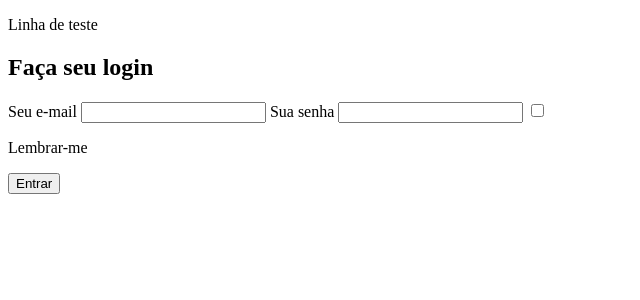
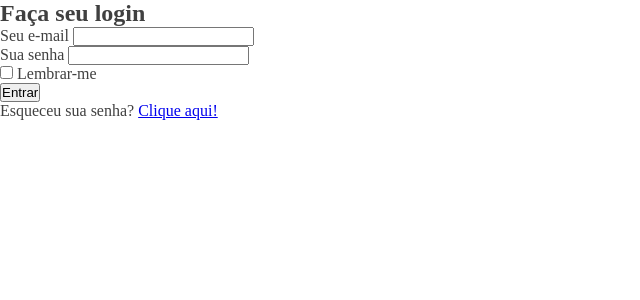
Before and after one commit to Ohlweiler47/PythonProject, a Flask app: page /login in a window 1280 px wide. Shown: the top 300 px of the page, without its empty margins (0-640 px from the left). Run offline with Flask 3, Linux system fonts and the light colour scheme.

Commit message:
Alterando guia login e

```diff
--- a/templates/login.html
+++ b/templates/login.html
@@ -3,16 +3,32 @@
 <head>
     <meta charset="UTF-8">
     <title>Login</title>
+    <link rel="stylesheet" href="style.css">
 </head>
 <body>
-<p>Linha de teste</p>
+<form action="">
+
   <h2>Faça seu login</h2>
+
+<div>
   <label for="email">Seu e-mail</label>
   <input type="email" id="email" />
+</div>
+
+<div>
   <label for="password">Sua senha</label>
   <input type="password" id="password" />
-  <input type="checkbox" />
-  <p>Lembrar-me</p>
+</div>
+
+<div>
+  <input type="checkbox" /> Lembrar-me
+</div>
+
   <button>Entrar</button>
+    <p>
+        Esqueceu sua senha?
+        <a href="https://www.google.com">Clique aqui!</a>
+    </p>
+</form>
 </body>
 </html>
--- a/templates/style.css
+++ b/templates/style.css
@@ -0,0 +1,11 @@
+*{
+    margin: 0;
+    padding: 0;
+    box-sizing: border-box;
+}
+
+body {
+    font-family: "Montserrat";
+    color: #404040;
+    display: flex;
+}
```
